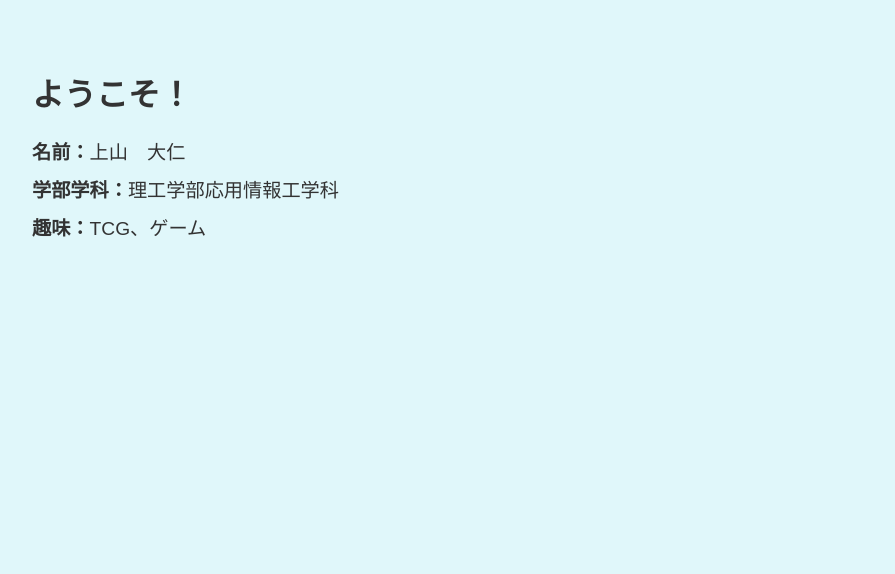
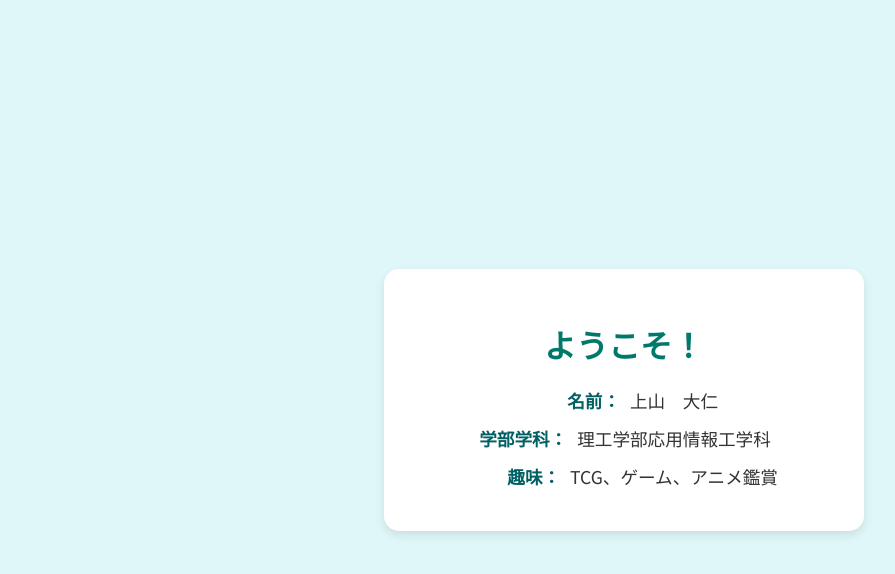
Before and after one commit to mimimi86/my-first-webpage, a plain HTML site: page index.html in a window 1280 px wide. Shown: the whole page, without its empty margins (16-911 px from the left). Drawn offline with Linux system fonts and the light colour scheme.

Commit message:
Update index.html

```diff
--- a/index.html
+++ b/index.html
@@ -3,26 +3,57 @@
 <head>
   <meta charset="UTF-8">
   <title>私の最初のホームページ</title>
+  <link href="https://fonts.googleapis.com/css2?family=Noto+Sans+JP&display=swap" rel="stylesheet">
   <style>
     body {
       background-color: #e0f7fa;
       color: #333333;
-      font-family: sans-serif;
-      padding: 40px;
+      font-family: 'Noto Sans JP', sans-serif;
+      margin: 0;
+      padding: 0;
+      display: flex;
+      justify-content: center;
+      align-items: center;
+      min-height: 100vh;
     }
+
+    .card {
+      background-color: #ffffff;
+      padding: 30px 40px;
+      border-radius: 15px;
+      box-shadow: 0 4px 10px rgba(0, 0, 0, 0.1);
+      max-width: 400px;
+      width: 90%;
+      text-align: center;
+    }
+
     h1 {
-      font-size: 2em;
+      font-size: 2rem;
+      margin-bottom: 20px;
+      color: #00796b;
     }
+
     p {
-      font-size: 1.2em;
+      font-size: 1.1rem;
       margin: 10px 0;
+      line-height: 1.6;
+    }
+
+    strong {
+      display: inline-block;
+      width: 90px;
+      text-align: right;
+      margin-right: 10px;
+      color: #006064;
     }
   </style>
 </head>
 <body>
-  <h1>ようこそ！</h1>
-  <p><strong>名前：</strong>上山　大仁</p>
-  <p><strong>学部学科：</strong>理工学部応用情報工学科</p>
-  <p><strong>趣味：</strong>TCG、ゲーム</p>
+  <div class="card">
+    <h1>ようこそ！</h1>
+    <p><strong>名前：</strong>上山　大仁</p>
+    <p><strong>学部学科：</strong>理工学部応用情報工学科</p>
+    <p><strong>趣味：</strong>TCG、ゲーム、アニメ鑑賞</p>
+  </div>
 </body>
 </html>
```
